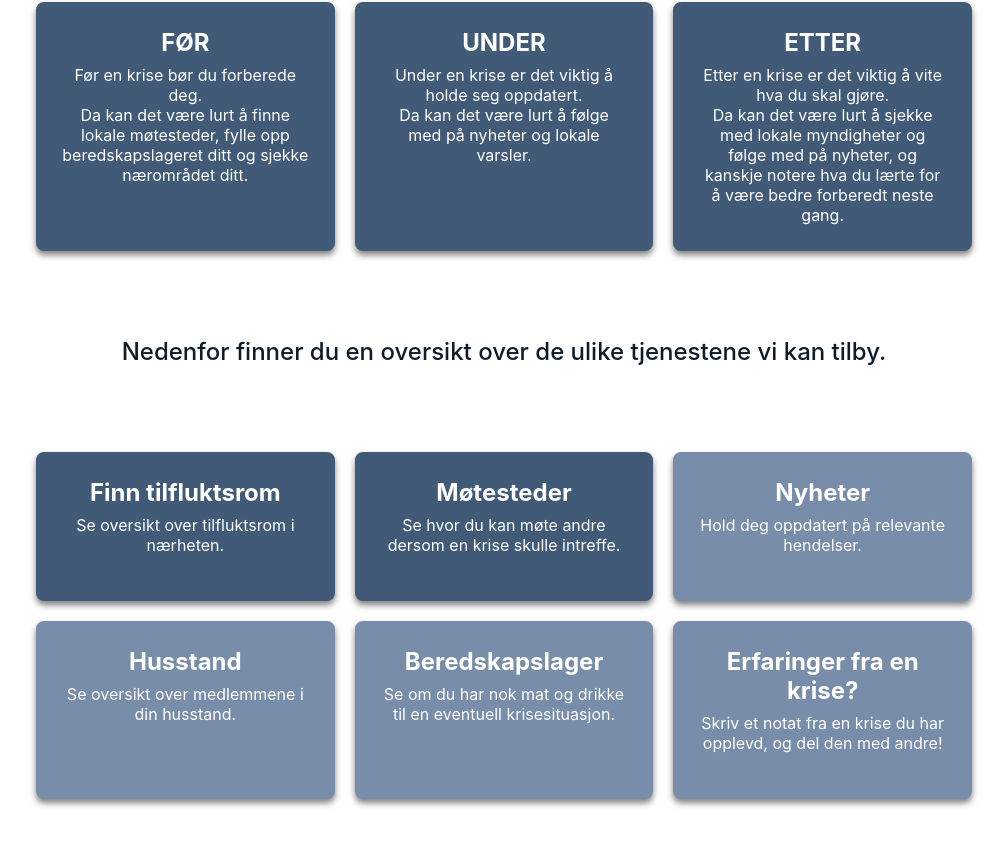
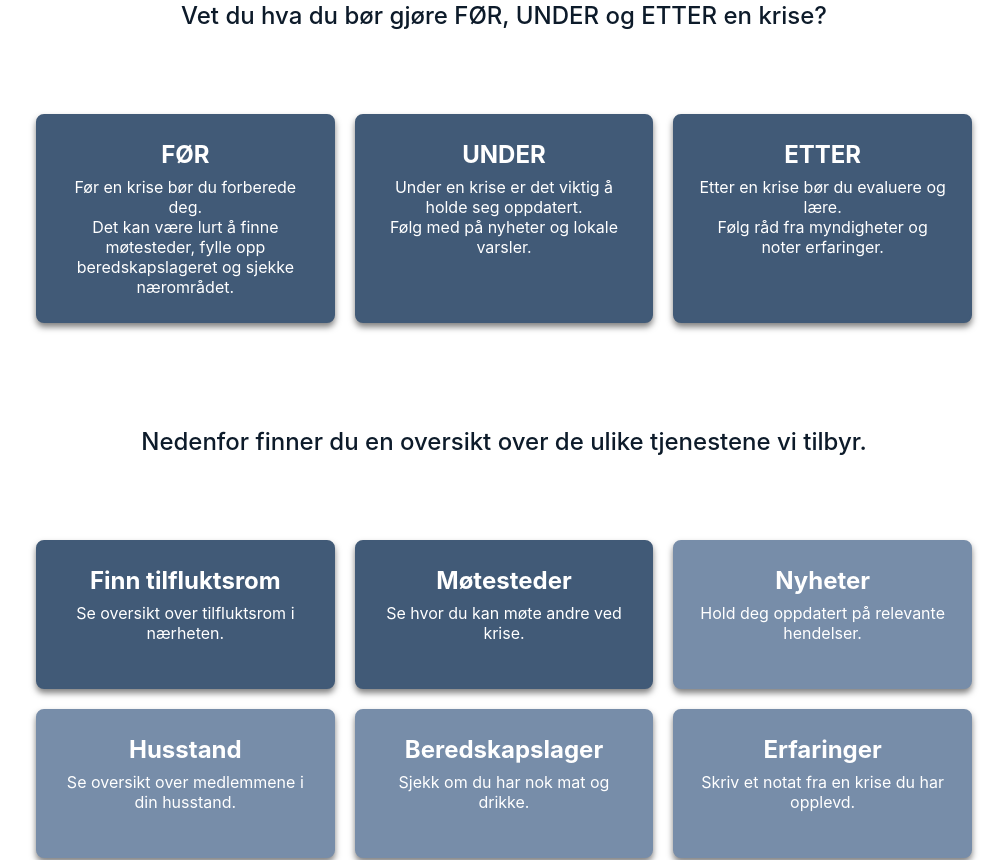
Before and after one commit to NTNU-IDI/scrum-project-2025-team11, a Vue app in the folder frontend/: page / in a window 1280 px wide. Shown: the part 396-1256 px from the top of the page, without its empty margins (136-1143 px from the left). Built offline with nearby package versions, Linux system fonts and the light colour scheme; the HTML template or start-up script is replaced by a standard one.

Commit message:
Move styling of homepage to main.css

```diff
--- a/frontend/src/assets/main.css
+++ b/frontend/src/assets/main.css
@@ -213,6 +213,136 @@ select {
   font-size: var(--font-size-small);
 }
 
+/* Hjemmesidene! Ikke rør altså! */
+/* === Hjemmeside layout === */
+.page-wrapper {
+  display: flex;
+  flex-direction: column;
+  min-height: 100vh;
+  background-color: white;
+}
+
+.main-content {
+  flex: 1;
+  padding: 48px 32px;
+  background-color: white;
+}
+
+/* Info-seksjon */
+.info-header {
+  background-color: #ffffff;
+  color: var(--darkest-blue);
+  padding: 24px;
+  border-radius: 8px;
+  margin: 40px 125px 20px 125px;
+  text-align: center;
+}
+
+.info-header h1 {
+  margin: 0 0 16px 0;
+  font-size: 2.5rem;
+  font-weight: bold;
+}
+
+.info-header p {
+  margin: 0;
+  font-size: 1.5rem;
+  font-weight: 500;
+}
+
+/* Grid med tjenester */
+.grid-container {
+  display: grid;
+  grid-template-columns: repeat(auto-fit, minmax(280px, 1fr));
+  gap: 20px;
+  padding: 40px;
+  background-color: #ffffff;
+  border-radius: 8px;
+  margin: 20px 100px;
+}
+
+/* Tjenesteboks */
+.box {
+  background-color: var(--light-blue);
+  border: 2px solid var(--light-blue);
+  color: white;
+  padding: 24px;
+  border-radius: 8px;
+  transition: background-color 0.4s ease, transform 0.4s ease;
+  box-shadow: 0 4px 6px rgba(0.5, 0, 0, 0.5);
+  text-align: center;
+  text-decoration: none;
+}
+
+.box h3 {
+  margin: 0 0 8px 0;
+  font-size: 1.5rem;
+  font-weight: bold;
+}
+
+.box p {
+  margin: 0;
+  font-size: 1rem;
+}
+
+.box:hover {
+  background-color: rgb(169, 184, 203);
+  color: var(--darkest-blue);
+  transform: scale(1.02);
+  cursor: pointer;
+}
+
+/* Utilgjengelig boks */
+.box.unavailable {
+  background-color: var(--lightest-blue);
+  border: 2px solid var(--lightest-blue);
+  color: white;
+  position: relative;
+}
+
+.box.unavailable:hover {
+  background-color: var(--lightest-blue);
+  color: white;
+  transform: scale(1);
+  cursor: not-allowed;
+}
+
+.box.unavailable::after {
+  content: attr(data-tooltip);
+  position: center;
+  bottom: 110%;
+  left: 50%;
+  transform: translateX(-50%);
+  background-color: var(--bad-red);
+  color: white;
+  padding: 8px 12px;
+  border-radius: 6px;
+  font-size: 0.85rem;
+  white-space: nowrap;
+  opacity: 0;
+  pointer-events: none;
+  transition: opacity 0.3s ease;
+  z-index: 10;
+}
+
+.box.unavailable:hover::after {
+  opacity: 1;
+}
+
+/* Boks for innlogget bruker */
+.box.registered {
+  background-color: var(--good-green);
+  border: 2px solid var(--good-green);
+}
+
+.box.registered:hover {
+  background-color: var(--good-green);
+  color: white;
+  transform: scale(1.02);
+  cursor: pointer;
+}
+
+
 @media (max-width: 768px) {
   .title-map {
     font-size: var(--font-size-large);
--- a/frontend/src/views/HomeInloggedView.vue
+++ b/frontend/src/views/HomeInloggedView.vue
@@ -1,5 +1,5 @@
 <template>
-  <div class="beredskap-page">
+  <div class="page-wrapper">
     <Header />
 
     <main class="main-content">
@@ -9,22 +9,20 @@
       </div>
 
       <div class="grid-container">
-
         <router-link to="/household" class="box registered">
           <h3>Husstand</h3>
-          <p>Se oversikt over medlemmene i din husstand.</p>
+          <p>Se oversikt over medlemmene i husstanden din.</p>
         </router-link>
 
         <router-link to="/storage" class="box registered">
           <h3>Beredskapslager</h3>
-          <p>Se om du har nok mat og drikke til en eventuell krisesituasjon.</p>
+          <p>Sjekk om du har nok forsyninger til en krise.</p>
         </router-link>
 
         <router-link to="/notes" class="box registered">
-        <h3>Erfaringer fra en krise?</h3>
-        <p>Skriv et notat fra en krise du har opplevd, og del den med andre!</p>
+          <h3>Erfaringer</h3>
+          <p>Del notater og erfaringer fra kriser du har opplevd.</p>
         </router-link>
-
       </div>
 
       <div class="info-header">
@@ -36,7 +34,6 @@
           <h3>Finn tilfluktsrom</h3>
           <p>Se oversikt over tilfluktsrom i nærheten.</p>
         </router-link>
-
 
         <router-link to="/news" class="box">
           <h3>Nyheter</h3>
@@ -57,102 +54,4 @@
 <script lang="ts" setup>
 import Header from '@/components/HeaderInloggedComponent.vue'
 import Footer from '@/components/Footer.vue'
-import { useRouter } from 'vue-router'
-
-const router = useRouter()
-
-const goToHome = () => {
-  router.push('/')
-}
-
-const goToLogin = () => {
-  router.push('/login')
-}
 </script>
-
-<style scoped>
-.beredskap-page {
-  display: flex;
-  flex-direction: column;
-  min-height: 100vh;
-  background-color: white;
-}
-
-.main-content {
-  flex: 1;
-  padding: 48px 32px;
-  background-color: white;
-}
-
-.info-header {
-  background-color: #ffffff;
-  color: var(--darkest-blue);
-  padding: 24px;
-  border-radius: 8px;
-  margin: 4px 125px 20px 125px;
-  text-align: center;
-}
-
-.info-header h1 {
-  margin: 0 0 16px 0;
-  font-size: 2.5rem;
-  font-weight: bold;
-}
-
-.info-header p {
-  margin: 0;
-  font-size: 1.5rem;
-  font-weight: 500;
-}
-
-.grid-container {
-  display: grid;
-  grid-template-columns: repeat(auto-fit, minmax(280px, 1fr));
-  gap: 20px;
-  padding: 40px;
-  background-color: #ffffff;
-  border-radius: 8px;
-  margin: 20px 100px;
-}
-
-.box {
-  background-color: var(--light-blue);
-  border: 2px solid var(--light-blue);
-  color: white;
-  padding: 24px;
-  border-radius: 8px;
-  transition: background-color 0.4s ease, transform 0.4s ease;
-  box-shadow: 0 4px 6px rgba(0.5, 0, 0, 0.5);
-  text-align: center;
-}
-
-.box.registered {
-  background-color: var(--good-green);
-  border: 2px solid var(--good-green);
-}
-
-.box h3 {
-  margin: 0 0 8px 0;
-  font-size: 1.5rem;
-  font-weight: bold;
-}
-
-.box p {
-  margin: 0;
-  font-size: 1rem;
-}
-
-.box:hover {
-  background-color: rgb(169, 184, 203);
-  color: var(--darkest-blue);
-  transform: scale(1.02);
-  cursor: pointer;
-}
-
-.box.registered:hover {
-  background-color: var(--good-green);
-  color: white;
-  transform: scale(1.02);
-  cursor: pointer;
-}
-</style>
--- a/frontend/src/views/HomeView.vue
+++ b/frontend/src/views/HomeView.vue
@@ -1,11 +1,5 @@
-<script lang="ts">
-  export default {
-    name: 'HomeView',
-  }
-</script>
-
 <template>
-<div class="home">
+  <div class="page-wrapper">
     <Header />
 
     <main class="main-content">
@@ -13,7 +7,7 @@
         <h1>Velkommen til Krisefikseren!</h1>
       </div>
 
-    <div clasS="info-header">
+      <div class="info-header">
         <p>Vet du hva du bør gjøre FØR, UNDER og ETTER en krise?</p>
       </div>
 
@@ -21,24 +15,24 @@
         <router-link to="/beredskap" class="box">
           <h3>FØR</h3>
           <p>Før en krise bør du forberede deg.</p>
-        <p>Da kan det være lurt å finne lokale møtesteder, fylle opp beredskapslageret ditt og sjekke nærområdet ditt.</p>
+          <p>Det kan være lurt å finne møtesteder, fylle opp beredskapslageret og sjekke nærområdet.</p>
         </router-link>
 
         <router-link to="/beredskap" class="box">
           <h3>UNDER</h3>
           <p>Under en krise er det viktig å holde seg oppdatert.</p>
-        <p>Da kan det være lurt å følge med på nyheter og lokale varsler.</p>
+          <p>Følg med på nyheter og lokale varsler.</p>
         </router-link>
+
         <router-link to="/beredskap" class="box">
           <h3>ETTER</h3>
-        <p>Etter en krise er det viktig å vite hva du skal gjøre.</p>
-        <p>Da kan det være lurt å sjekke med lokale myndigheter og følge med på nyheter, og kanskje notere hva du lærte for</p>
-        <p>å være bedre forberedt neste gang.</p>
+          <p>Etter en krise bør du evaluere og lære.</p>
+          <p>Følg råd fra myndigheter og noter erfaringer.</p>
         </router-link>
       </div>
 
       <div class="info-header">
-      <p>Nedenfor finner du en oversikt over de ulike tjenestene vi kan tilby.</p>
+        <p>Nedenfor finner du en oversikt over de ulike tjenestene vi tilbyr.</p>
       </div>
 
       <div class="grid-container">
@@ -49,7 +43,7 @@
 
         <router-link to="/map" class="box">
           <h3>Møtesteder</h3>
-        <p>Se hvor du kan møte andre dersom en krise skulle intreffe.</p>
+          <p>Se hvor du kan møte andre ved krise.</p>
         </router-link>
 
         <div class="box unavailable" data-tooltip="Tjenesten er ikke tilgjengelig enda.">
@@ -57,21 +51,20 @@
           <p>Hold deg oppdatert på relevante hendelser.</p>
         </div>
 
-      <router-link to="/login" class="box unavailable" data-tooltip="Logg inn for å få tilgang til denne tjenesten.">
+        <router-link to="/login" class="box unavailable" data-tooltip="Logg inn for å få tilgang.">
           <h3>Husstand</h3>
           <p>Se oversikt over medlemmene i din husstand.</p>
         </router-link>
 
-      <router-link to="/login" class="box unavailable" data-tooltip="Logg inn for å få tilgang til denne tjenesten.">
+        <router-link to="/login" class="box unavailable" data-tooltip="Logg inn for å få tilgang.">
           <h3>Beredskapslager</h3>
-        <p>Se om du har nok mat og drikke til en eventuell krisesituasjon.</p>
+          <p>Sjekk om du har nok mat og drikke.</p>
         </router-link>
 
-      <router-link to="/login" class="box unavailable" data-tooltip="Logg inn for å få tilgang til denne tjenesten.">
-        <h3>Erfaringer fra en krise?</h3>
-        <p>Skriv et notat fra en krise du har opplevd, og del den med andre!</p>
+        <router-link to="/login" class="box unavailable" data-tooltip="Logg inn for å få tilgang.">
+          <h3>Erfaringer</h3>
+          <p>Skriv et notat fra en krise du har opplevd.</p>
         </router-link>
-
       </div>
     </main>
 
@@ -83,118 +76,3 @@
 import Header from '@/components/Header.vue'
 import Footer from '@/components/Footer.vue'
 </script>
-
-<style scoped>
-.home {
-  display: flex;
-  flex-direction: column;
-  min-height: 100vh;
-  background-color: white;
-}
-
-.main-content {
-  flex: 1;
-  padding: 48px 32px;
-  background-color: white;
-}
-
-.info-header {
-  background-color: #ffffff;
-  color: var(--darkest-blue);
-  padding: 6px;
-  border-radius: 8px;
-  margin: 10px 125px;
-  text-align: center;
-}
-
-.info-header h1 {
-  margin: 0 0 16px 0;
-  font-size: 2.5rem;
-  font-weight: bold;
-}
-
-.info-header p {
-  margin: 0;
-  font-size: 1.5rem;
-  font-weight: 500;
-}
-
-.grid-container {
-  display: grid;
-  grid-template-columns: repeat(auto-fit, minmax(280px, 1fr));
-  gap: 20px;
-  padding: 40px;
-  background-color: #ffffff;
-  border-radius: 8px;
-  margin: 40px 100px;
-}
-
-.box {
-  background-color: var(--light-blue);
-  border: 2px solid var(--light-blue);
-  color: white;
-  padding: 24px;
-  border-radius: 8px;
-  transition: background-color 0.4s ease;
-  box-shadow: 0 4px 6px rgba(0.5, 0, 0, 0.5);
-  text-decoration: none;
-  display: block;
-  text-align: center;
-}
-
-.box.unavailable {
-  background-color: var(--lightest-blue);
-  border: 2px solid var(--lightest-blue);
-  color: white;
-  position: relative;
-}
-
-.box.unavailable:hover {
-  background-color: var(--lightest-blue);
-  color: white;
-  transform: scale(1);
-  cursor: not-allowed;
-}
-
-/* Tooltip, ikke rør!!! */
-.box.unavailable::after {
-  content: attr(data-tooltip);
-  position: center;
-  bottom: 110%;
-  left: 50%;
-  transform: translateX(-50%);
-  background-color: var(--bad-red);
-  color: white;
-  padding: 8px 12px;
-  border-radius: 6px;
-  font-size: 0.85rem;
-  white-space: nowrap;
-  opacity: 0;
-  pointer-events: none;
-  transition: opacity 0.3s ease;
-  z-index: 10;
-}
-
-/* Vis tooltip på hover */
-.box.unavailable:hover::after {
-  opacity: 1;
-}
-
-.box h3 {
-  margin: 0 0 8px 0;
-  font-size: 1.5rem;
-  font-weight: bold;
-}
-
-.box p {
-  margin: 0;
-  font-size: 1rem;
-}
-
-.box:hover {
-  background-color: rgb(169, 184, 203);
-  color: var(--darkest-blue);
-  transform: scale(1.02);
-  cursor: pointer;
-}
-</style>
```
Lines whose indentation alone changed are shown as unchanged.
